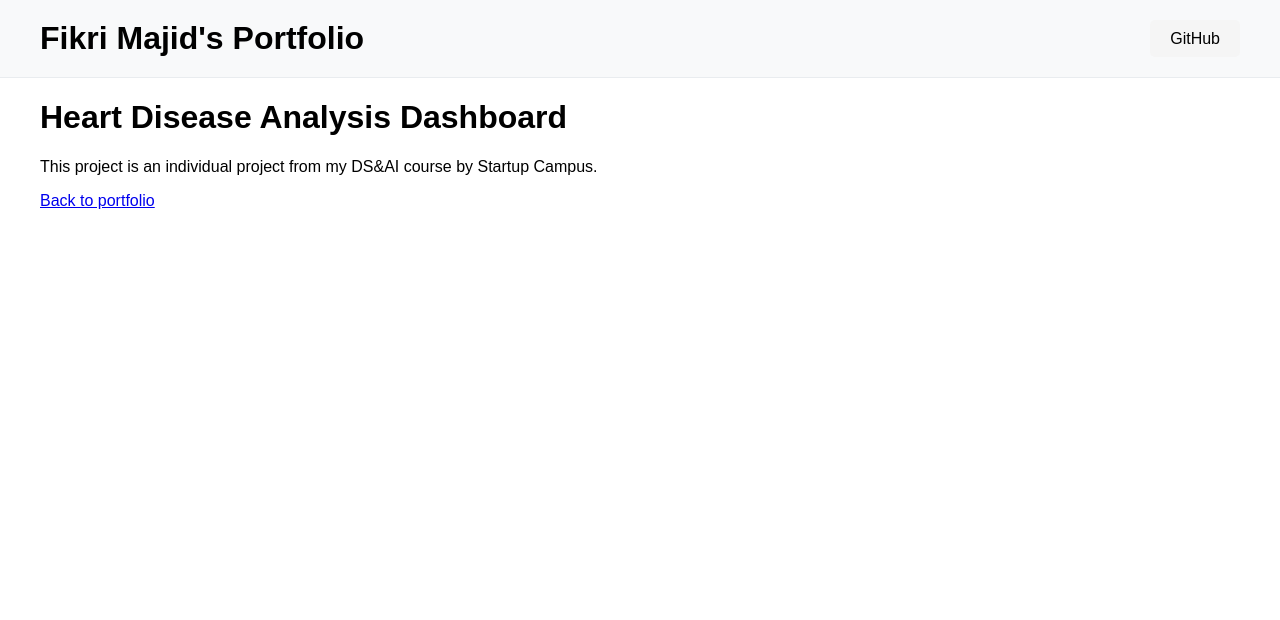
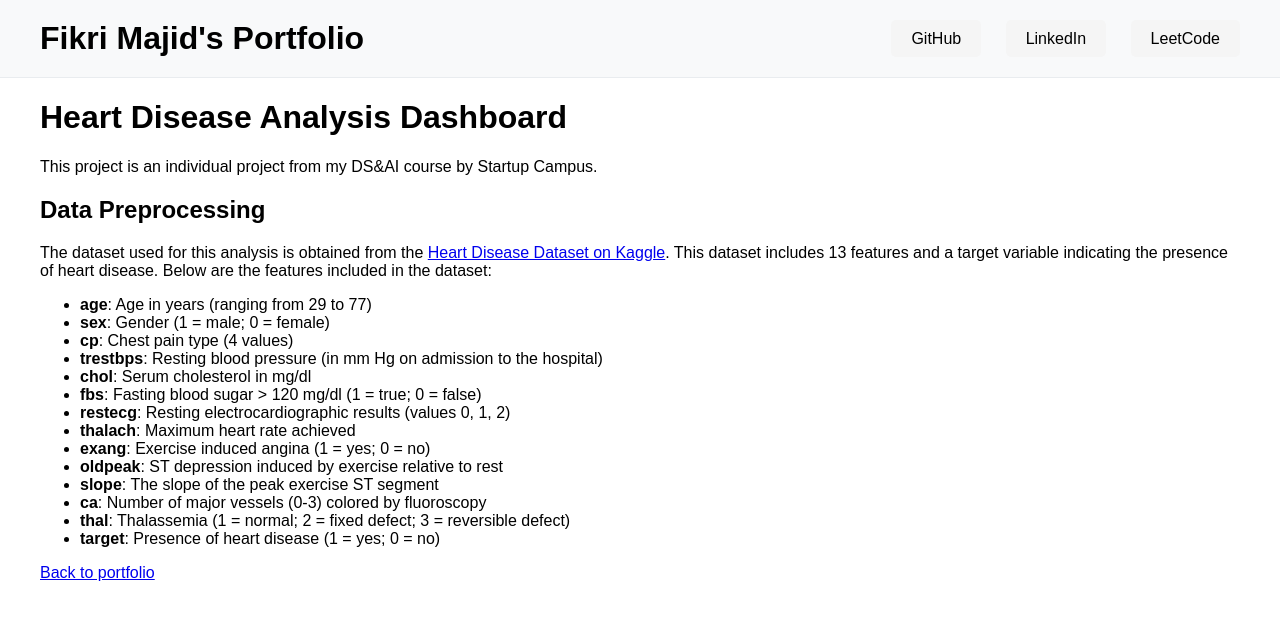
Before and after one commit to WahyuTomo14/portfolio_wahyu, a Jekyll site: the page built from projects/HeartDisease.html, in a window 1280 px wide. Shown: the top 620 px of the page. Built offline with Jekyll 4.4.1, drawn with Linux system fonts in a browser that asks for light colours; a script that is not in the unit is left out.

Commit message:
Add data preprocessing section and update styles

```diff
--- a/_config.yml
+++ b/_config.yml
@@ -1,5 +1,5 @@
 title: Fikri Majid's Portfolio
-description: A simple portfolio site
+description:
 baseurl: "/portfolio"
 url: "https://sunny-smiles.github.io"
 theme: minima
--- a/_layouts/default.html
+++ b/_layouts/default.html
@@ -12,6 +12,8 @@
             <h1 class="site-title">{{ site.title }}</h1>
             <nav class="nav-links">
                 <a href="https://github.com/sunny-smiles">GitHub</a>
+                <a href="https://www.linkedin.com/in/fikrimajid/">LinkedIn</a>
+                <a href="https://leetcode.com/u/majidfikri10/">LeetCode</a>
             </nav>
         </div>
     </header>
--- a/css/styles.css
+++ b/css/styles.css
@@ -5,17 +5,17 @@ body {
 }
 
 header {
-    padding: 20px; /* Add padding around the header */
-    background-color: #f8f9fa; /* Light background color */
-    border-bottom: 1px solid #e9ecef; /* Light border at the bottom */
+    padding: 20px;
+    background-color: #f8f9fa;
+    border-bottom: 1px solid #e9ecef;
 }
 
 .header-content {
     display: flex;
     align-items: center;
     justify-content: space-between;
-    max-width: 1200px; /* Maximum width for the header content */
-    margin: 0 auto; /* Center the header content */
+    max-width: 1200px;
+    margin: 0 auto;
 }
 
 header .site-title {
@@ -40,14 +40,14 @@ header .site-title {
 
 main {
     padding: 0 20px;
-    max-width: 1200px; /* Maximum width for the main content */
-    margin: 0 auto; /* Center the main content */
+    max-width: 1200px;
+    margin: 0 auto;
 }
 
 .portfolio {
     display: flex;
     flex-wrap: wrap;
-    justify-content: flex-start; /* Align items to the left */
+    justify-content: flex-start;
 }
 
 .item {
--- a/projects/HeartDisease.html
+++ b/projects/HeartDisease.html
@@ -4,4 +4,25 @@ title: Heart Disease Analysis Dashboard
 ---
 <h1>Heart Disease Analysis Dashboard</h1>
 <p>This project is an individual project from my DS&AI course by Startup Campus.</p>
+
+<h2>Data Preprocessing</h2>
+<p>The dataset used for this analysis is obtained from the <a href="https://www.kaggle.com/datasets/johnsmith88/heart-disease-dataset/" target="_blank">Heart Disease Dataset on Kaggle</a>. This dataset includes 13 features and a target variable indicating the presence of heart disease. Below are the features included in the dataset:</p>
+
+<ul>
+    <li><strong>age</strong>: Age in years (ranging from 29 to 77)</li>
+    <li><strong>sex</strong>: Gender (1 = male; 0 = female)</li>
+    <li><strong>cp</strong>: Chest pain type (4 values)</li>
+    <li><strong>trestbps</strong>: Resting blood pressure (in mm Hg on admission to the hospital)</li>
+    <li><strong>chol</strong>: Serum cholesterol in mg/dl</li>
+    <li><strong>fbs</strong>: Fasting blood sugar > 120 mg/dl (1 = true; 0 = false)</li>
+    <li><strong>restecg</strong>: Resting electrocardiographic results (values 0, 1, 2)</li>
+    <li><strong>thalach</strong>: Maximum heart rate achieved</li>
+    <li><strong>exang</strong>: Exercise induced angina (1 = yes; 0 = no)</li>
+    <li><strong>oldpeak</strong>: ST depression induced by exercise relative to rest</li>
+    <li><strong>slope</strong>: The slope of the peak exercise ST segment</li>
+    <li><strong>ca</strong>: Number of major vessels (0-3) colored by fluoroscopy</li>
+    <li><strong>thal</strong>: Thalassemia (1 = normal; 2 = fixed defect; 3 = reversible defect)</li>
+    <li><strong>target</strong>: Presence of heart disease (1 = yes; 0 = no)</li>
+</ul>
+
 <a href="{{ '/' | relative_url }}">Back to portfolio</a>
```
